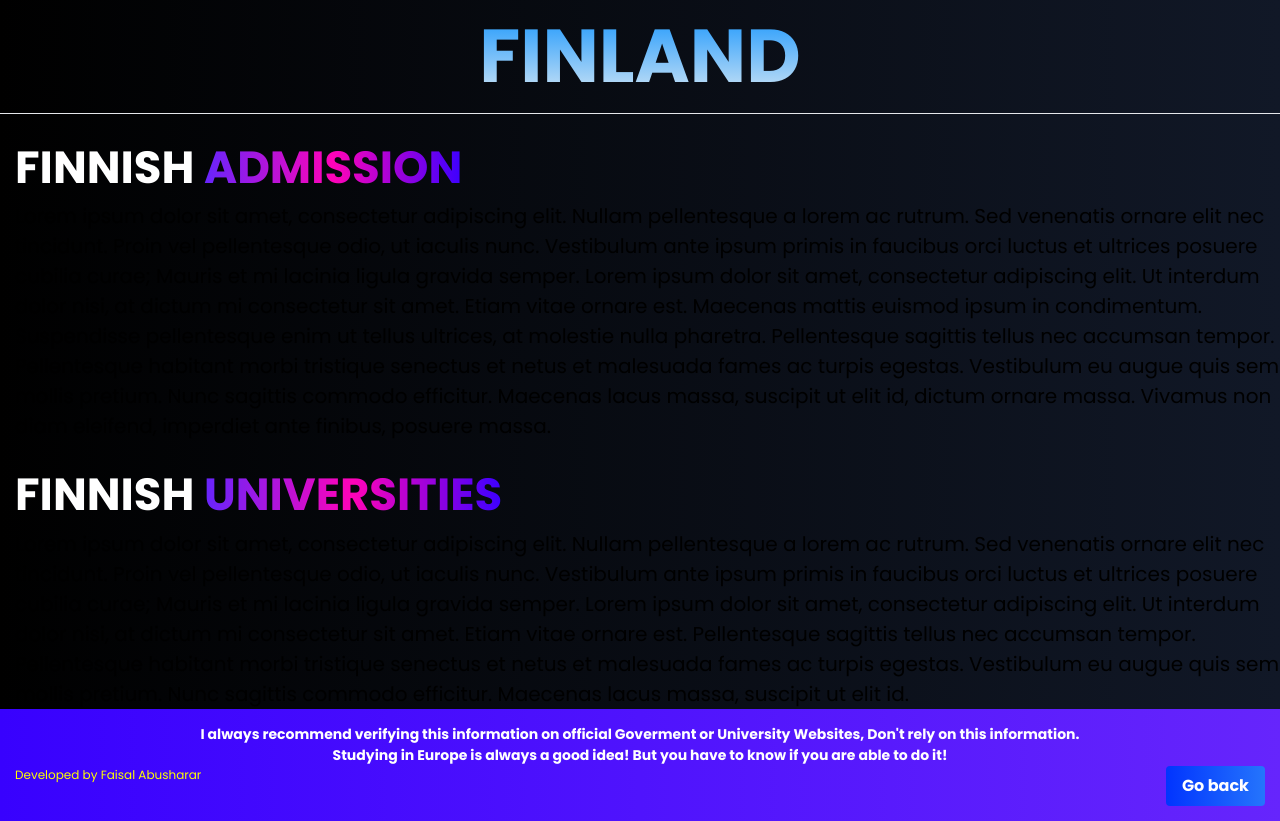
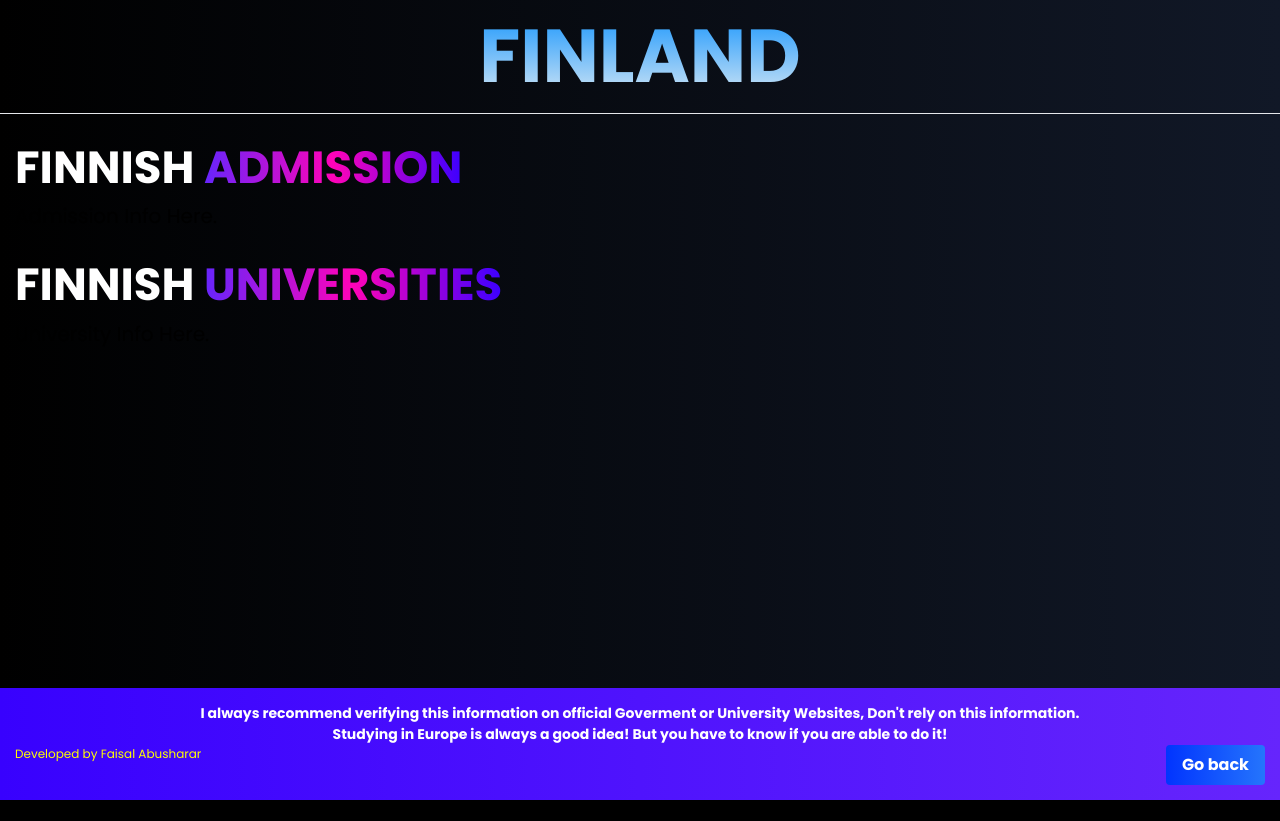
Before and after one commit to FaisalAbusharar/europe-university-info, a Next.js app: page /countries/finland in a window 1280 px wide. After the commit the page ends 800 px from the top, so only its background shows below. Built offline with nearby package versions, Linux system fonts and the light colour scheme.

Commit message:
created Country Component to reduce code

```diff
--- /dev/null
+++ b/src/app/components/country.jsx
@@ -0,0 +1,32 @@
+import {Poppins } from 'next/font/google';
+import Link from 'next/link';
+
+const poppins = Poppins({ subsets: ['latin'], weight: ['400', '700'] })
+
+const Country = ({countryName, countryNameOptional, admissionInformation, universityInformation, footerInformation})=> {
+    return (
+        <main className={`${poppins.className} flex flex-col min-h-screen`}>
+            <div className="flex-grow flex-col items-center justify-center bg-gradient-to-r from-black to-gray-900">
+                <h1 id="Title-Fin">{countryName}</h1>
+                <hr id="line"></hr>
+                <h2 id="Subtitle-Left">{countryNameOptional} <p id="gradient-sub">ADMISSION</p></h2>
+                <p id="InfoBody">{admissionInformation}</p>
+                <h2 id="Subtitle-Left">{countryNameOptional} <p id="gradient-sub">UNIVERSITIES</p>    </h2>
+                <p id="InfoBody">{universityInformation}</p>
+            </div>
+
+            <div className="footer-container">
+                <p id="footer">{footerInformation}
+                <br />Studying in Europe is always a good idea! But you have to know if you are able to do it!</p>
+            <div className="credit-container">
+                <p id="left-credit">Developed by Faisal Abusharar</p>
+            <Link href="/countries">
+              <button id="footer-return-button" className="bg-custom-gradient text-white font-bold py-2 px-4 rounded">Go back</button>
+            </Link>
+        </div>
+      </div>
+        </main>
+    )
+}
+
+export default Country;
--- a/src/app/countries/finland/page.tsx
+++ b/src/app/countries/finland/page.tsx
@@ -1,33 +1,24 @@
 import {Poppins } from 'next/font/google';
-import Link from 'next/link';
+import Country from '../../components/country';
 import './finland.css'
 
 const poppins = Poppins({subsets: ['latin'], weight: ['400', '700'] });
 
 const Finland = () => {
+    const CountryInformation = {
+        countryName: "FINLAND",
+        countryNameOptional: "FINNISH",
+        admissionInformation: "Admission Info Here.",
+        universityInformation: "University Info Here.",
+        footerInformation: "I always recommend verifying this information on official Goverment or University Websites, Don't rely on this information."
+    }
     return (
-        <main className={`${poppins.className} flex flex-col min-h-screen`}>
-            <div className="flex-grow flex-col items-center justify-center bg-gradient-to-r from-black to-gray-900">
-                <h1 id="Title-Fin">FINLAND</h1>
-                <hr id="line"></hr>
-                <h2 id="Subtitle-Left">FINNISH <p id="gradient-sub">ADMISSION</p></h2>
-                <p id="InfoBody">Lorem ipsum dolor sit amet, consectetur adipiscing elit. Nullam pellentesque a lorem ac rutrum. Sed venenatis ornare elit nec tincidunt. Proin vel pellentesque odio, ut iaculis nunc. Vestibulum ante ipsum primis in faucibus orci luctus et ultrices posuere cubilia curae; Mauris et mi lacinia ligula gravida semper. Lorem ipsum dolor sit amet, consectetur adipiscing elit. Ut interdum dolor nisi, at dictum mi consectetur sit amet. Etiam vitae ornare est. Maecenas mattis euismod ipsum in condimentum. Suspendisse pellentesque enim ut tellus ultrices, at molestie nulla pharetra. Pellentesque sagittis tellus nec accumsan tempor. Pellentesque habitant morbi tristique senectus et netus et malesuada fames ac turpis egestas. Vestibulum eu augue quis sem mollis pretium. Nunc sagittis commodo efficitur. Maecenas lacus massa, suscipit ut elit id, dictum ornare massa. Vivamus non diam eleifend, imperdiet ante finibus, posuere massa.</p>
-                <h2 id="Subtitle-Left">FINNISH <p id="gradient-sub">UNIVERSITIES</p>    </h2>
-                <p id="InfoBody">Lorem ipsum dolor sit amet, consectetur adipiscing elit. Nullam pellentesque a lorem ac rutrum. Sed venenatis ornare elit nec tincidunt. Proin vel pellentesque odio, ut iaculis nunc. Vestibulum ante ipsum primis in faucibus orci luctus et ultrices posuere cubilia curae; Mauris et mi lacinia ligula gravida semper. Lorem ipsum dolor sit amet, consectetur adipiscing elit. Ut interdum dolor nisi, at dictum mi consectetur sit amet. Etiam vitae ornare est. Pellentesque sagittis tellus nec accumsan tempor. Pellentesque habitant morbi tristique senectus et netus et malesuada fames ac turpis egestas. Vestibulum eu augue quis sem mollis pretium. Nunc sagittis commodo efficitur. Maecenas lacus massa, suscipit ut elit id.</p>
-
-            </div>
-
-            <div className="footer-container">
-                <p id="footer">I always recommend verifying this information on official Goverment or University Websites, Don't rely on this information.
-                <br />Studying in Europe is always a good idea! But you have to know if you are able to do it!</p>
-            <div className="credit-container">
-                <p id="left-credit">Developed by Faisal Abusharar</p>
-            <Link href="/countries">
-              <button id="footer-return-button" className="bg-custom-gradient text-white font-bold py-2 px-4 rounded">Go back</button>
-            </Link>
+        <div>
+            <Country countryName={CountryInformation.countryName} countryNameOptional={CountryInformation.countryNameOptional}
+            admissionInformation={CountryInformation.admissionInformation} universityInformation={CountryInformation.universityInformation}
+            footerInformation={CountryInformation.footerInformation}
+            ></Country>
         </div>
-      </div>
-        </main>
     )
 }
 
```
